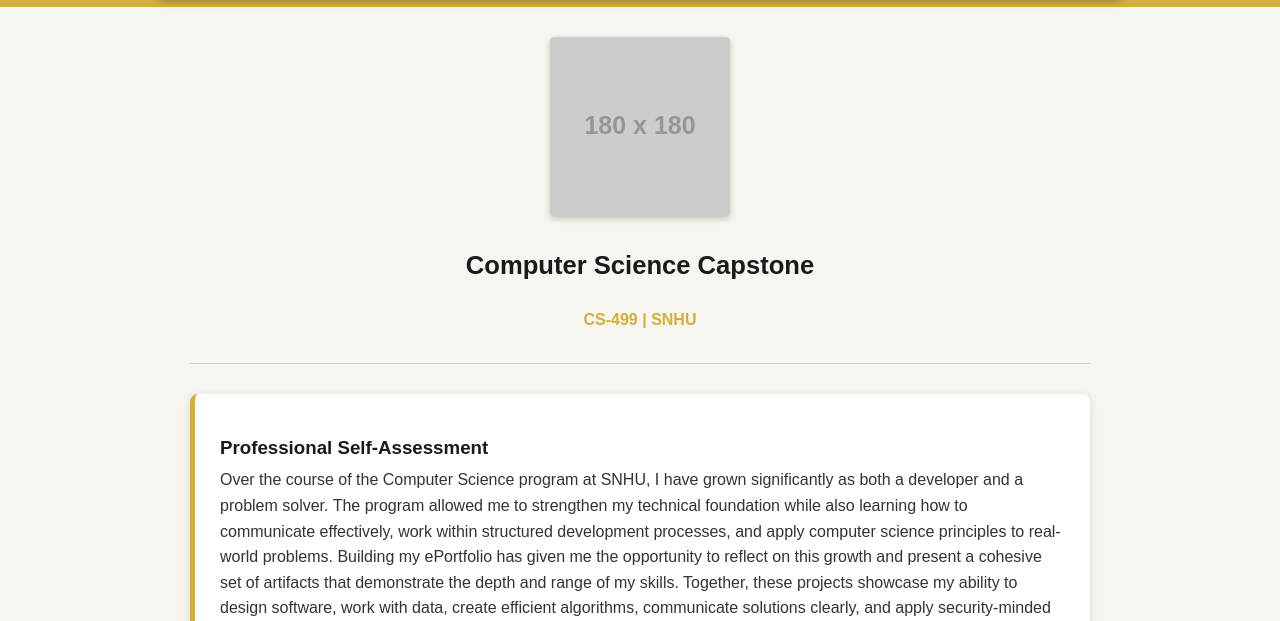
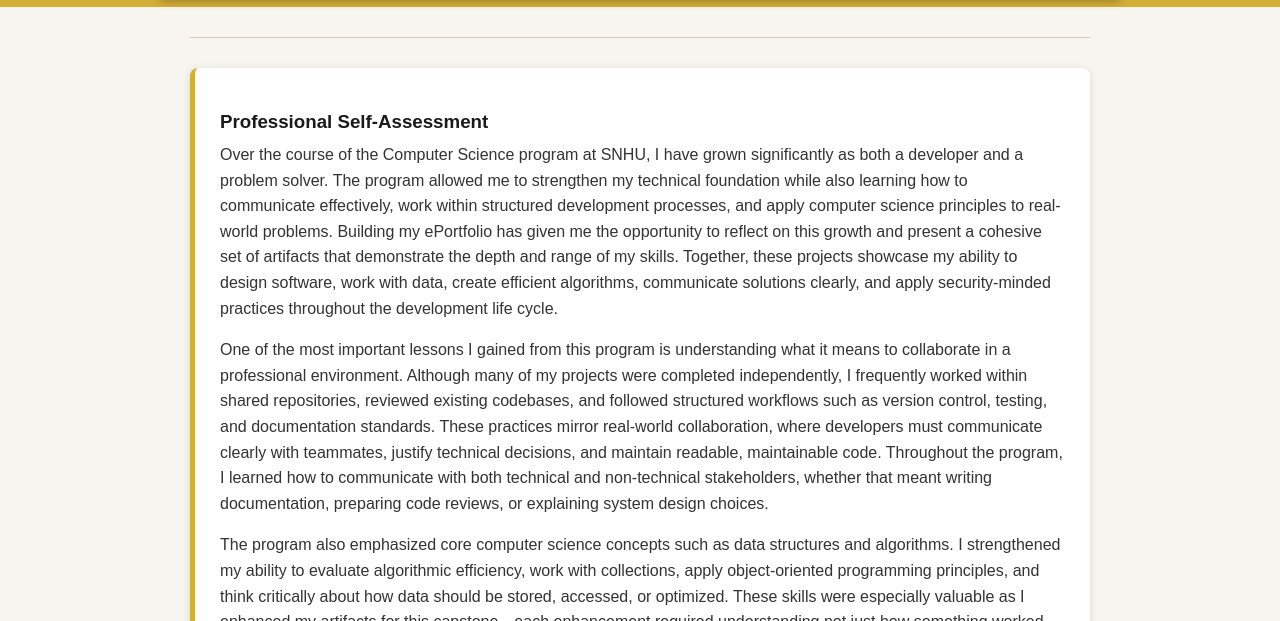
Before and after one commit to nelsonbolanossnhu/nelsonbolanossnhu.github.io, a plain HTML site: page index.html in a window 1280 px wide. Shown: the part 179-800 px from the top of the page. Drawn offline with Linux system fonts and the light colour scheme; placeholder pictures from the web are drawn by us.

Commit message:
Update index.html

```diff
--- a/index.html
+++ b/index.html
@@ -153,14 +153,7 @@
 
     <div class="content">
 
-        <!-- Optional photo -->
-        <div class="intro-photo">
-            <!-- Replace src with a real image URL or remove the img tag -->
-            <img src="https://via.placeholder.com/180x180.png?text=Nelson" alt="Photo of Nelson Bolanos">
-        </div>
 
-        <h2 class="section-title">Computer Science Capstone</h2>
-        <div class="subheading">CS-499 | SNHU</div>
 
         <hr>
 
```
